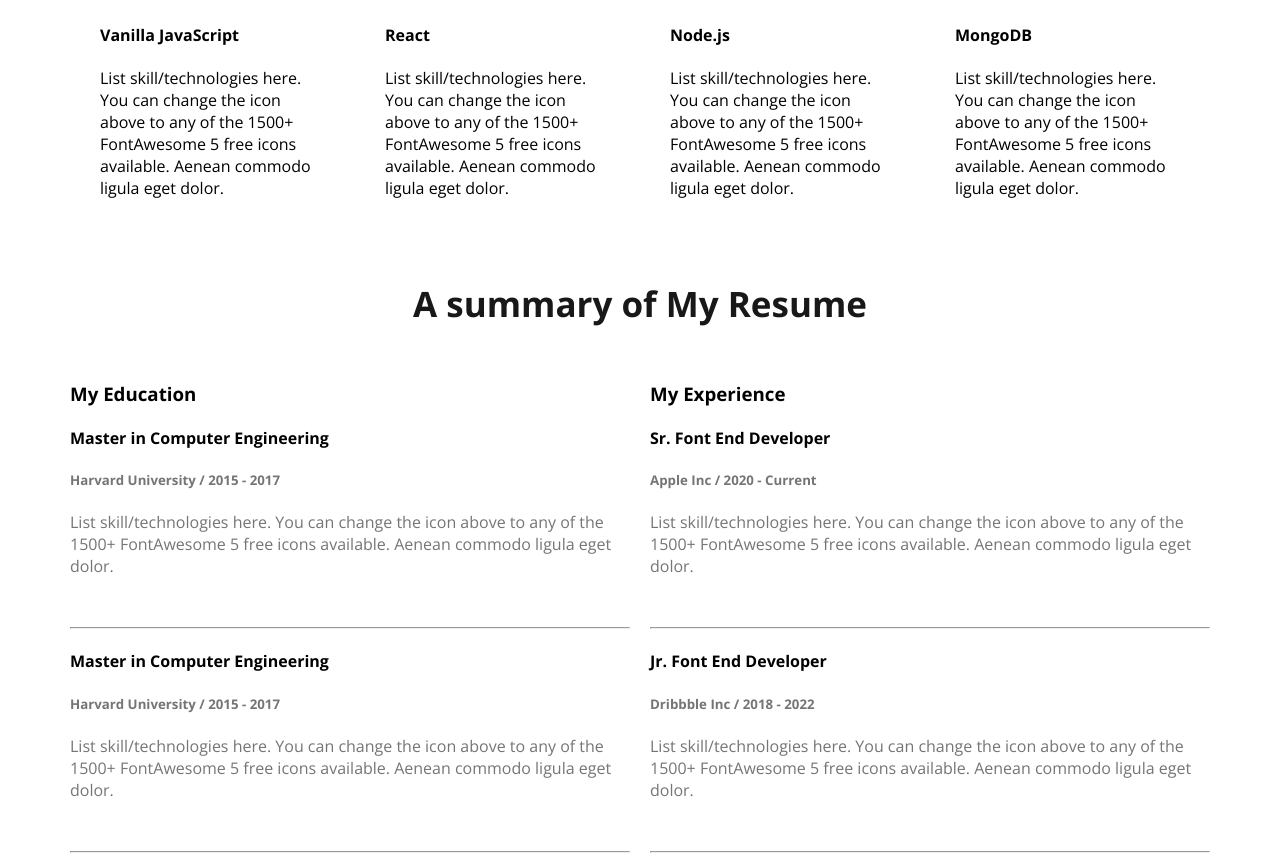
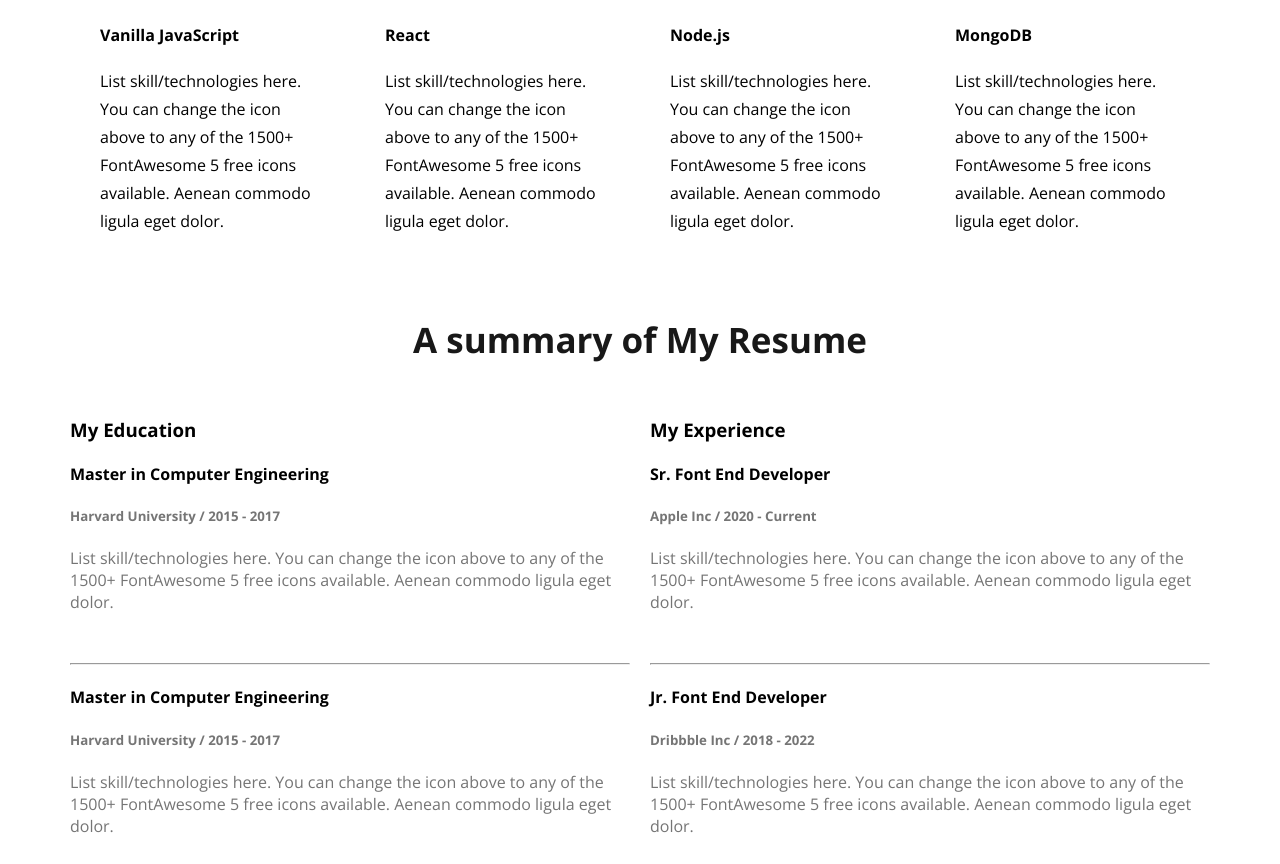
Before and after one commit to FoysalAhmedpervej/web-dev-portfolio, a plain HTML site: page index.html in a window 1280 px wide. Shown: the part 1803-2667 px from the top of the page. Drawn offline with nearby package versions, Linux system fonts and the light colour scheme.

Commit message:
font-size changed

```diff
--- a/styles/portfolio.css
+++ b/styles/portfolio.css
@@ -144,6 +144,14 @@ main{
 
 }
 
+.skill-description{
+    font-family: "Open Sans";
+    font-size: 16px;
+    line-height: 28px;
+    border-radius: 5px;
+    box-shadow: ;
+}
+
 /* Resume section */
 .resume-container{
     display: flex;
```
